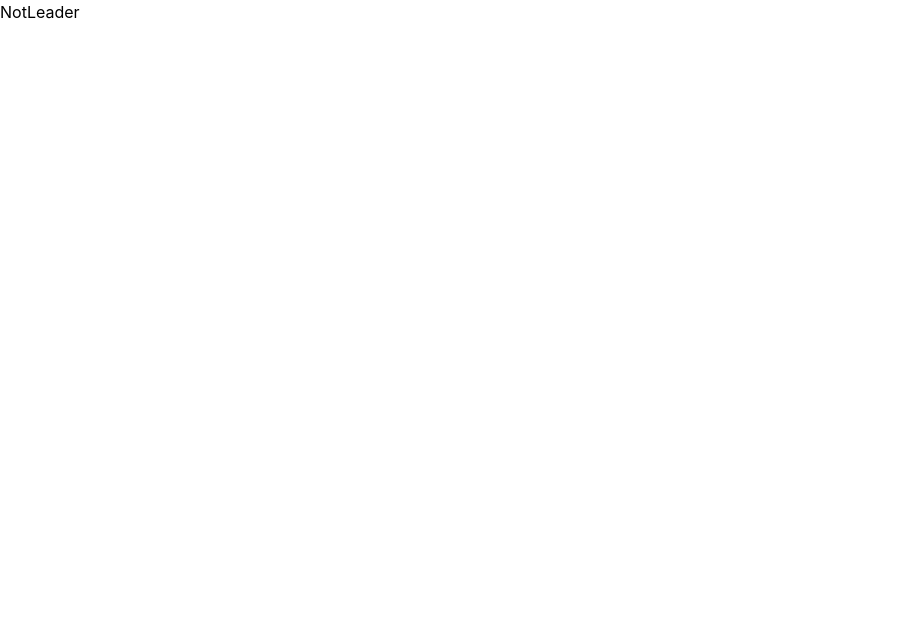
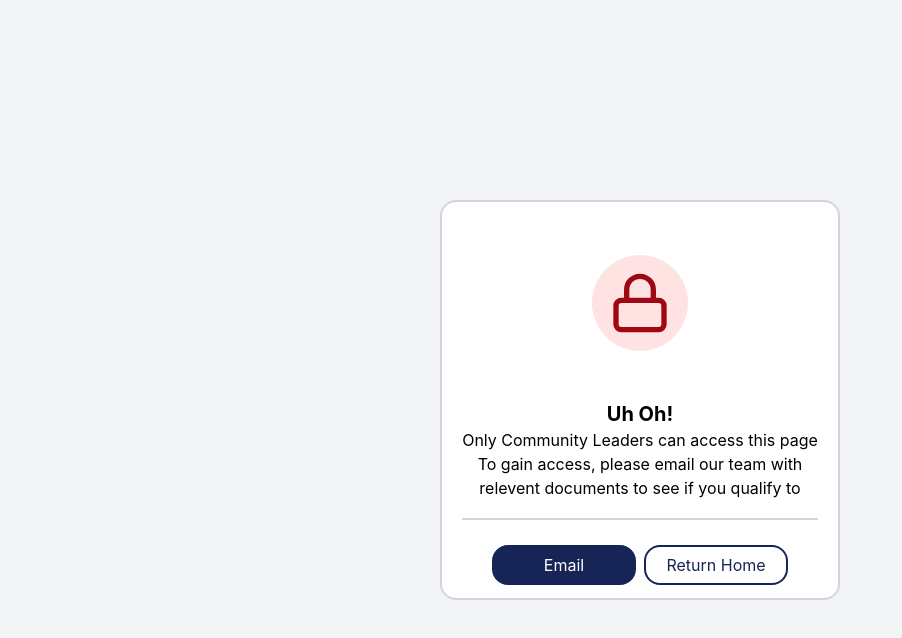
Before and after one commit to KaegenGov1998/Final-Project, a React (Vite) app in the folder SAPulse/: page /post in a window 1280 px wide. Shown: the top 638 px of the page, without its empty margins (0-902 px from the left). Built offline with nearby package versions, Linux system fonts and the light colour scheme.

Commit message:
added not admin and not leader pages

```diff
--- a/SAPulse/src/pages/NotLeader.jsx
+++ b/SAPulse/src/pages/NotLeader.jsx
@@ -1,9 +1,38 @@
-import React from 'react'
+import React from "react";
+import { Lock } from "lucide-react";
+import { useNavigate, Link  } from 'react-router-dom';
 
 const NotLeader = () => {
   return (
-    <div>NotLeader</div>
-  )
-}
+    <>
+    <div className="flex flex-col h-screen w-screen items-center justify-center bg-gray-100">
+        <div className="h-100 w-100 flex flex-col items-center justify-around bg-white border-2 border-gray-300 rounded-2xl pt-10">
+          <div className="h-24 w-24 bg-red-100 border-0 rounded-full flex items-center justify-center mb-6">
+            <Lock className="h-16 w-16 text-red-800 " />
+          </div>
+          <div className="flex flex-col h-30 items-center border-b-2 border-gray-300">
+            <div className="text-xl font-bold">Uh Oh!</div>
+            <div className="text-md">Only Community Leaders can access this page</div>
+            <div className="text-md">To gain access, please email our team with</div>
+            <div className="text-md">relevent documents to see if you qualify to</div>
+          </div>
+          <div>
+            <button
+              href="mailto:example@gmail.com"
+              className="h-10 w-36 bg-blue-950 text-white border-2 border-blue-950 rounded-2xl mr-2"
+            >
+              Email
+            </button>
+            <button
+              className="h-10 w-36 bg-white text-blue-950 border-2 border-blue-950 rounded-2xl"
+            >
+              <Link to='/homepage'>Return Home</Link>
+            </button>
+          </div>
+        </div>
+      </div>
+    </>
+  );
+};
 
-export default NotLeader
+export default NotLeader;
--- a/SAPulse/src/pages/index.js
+++ b/SAPulse/src/pages/index.js
@@ -3,7 +3,7 @@ import SignUp from './SignUp'
 import Homepage from './Homepage'
 import Admin from './Admin'
 import Post from './Post'
-import NotAdminPage from './notAdminPage'
+import NotAdminPage from './NotAdminPage'
 import NotLeader from './NotLeader'
 
 export { Login, SignUp, Homepage, Admin, NotAdminPage, Post, NotLeader}
--- a/SAPulse/src/pages/notAdminPage.jsx
+++ b/SAPulse/src/pages/notAdminPage.jsx
@@ -1,9 +1,30 @@
-import React from 'react'
+import React from "react";
+import { Lock } from "lucide-react";
+import { useNavigate, Link  } from 'react-router-dom';
 
 const notAdminPage = () => {
-  return (
-    <div>You do not have access to the Admin dashboard. please return to the homepage</div>
-  )
-}
+return (
+    <>
+    <div className="flex flex-col h-screen w-screen items-center justify-center bg-gray-100">
+        <div className="h-100 w-100 flex flex-col items-center justify-around bg-white border-2 border-gray-300 rounded-2xl pt-10">
+          <div className="h-24 w-24 bg-red-100 border-0 rounded-full flex items-center justify-center mb-6">
+            <Lock className="h-16 w-16 text-red-800 " />
+          </div>
+          <div className="flex flex-col h-30 items-center border-b-2 border-gray-300 justify-around">
+            <div className="text-xl font-bold">Uh Oh!</div>
+            <div className="text-md">This page is for Admins Only</div>
+          </div>
+          <div>
+            <button
+              className="h-10 w-50 bg-white text-blue-950 border-2 border-blue-950 rounded-2xl"
+            >
+              <Link to='/homepage'>Return Home</Link>
+            </button>
+          </div>
+        </div>
+      </div>
+    </>
+  );
+};
 
 export default notAdminPage
```
